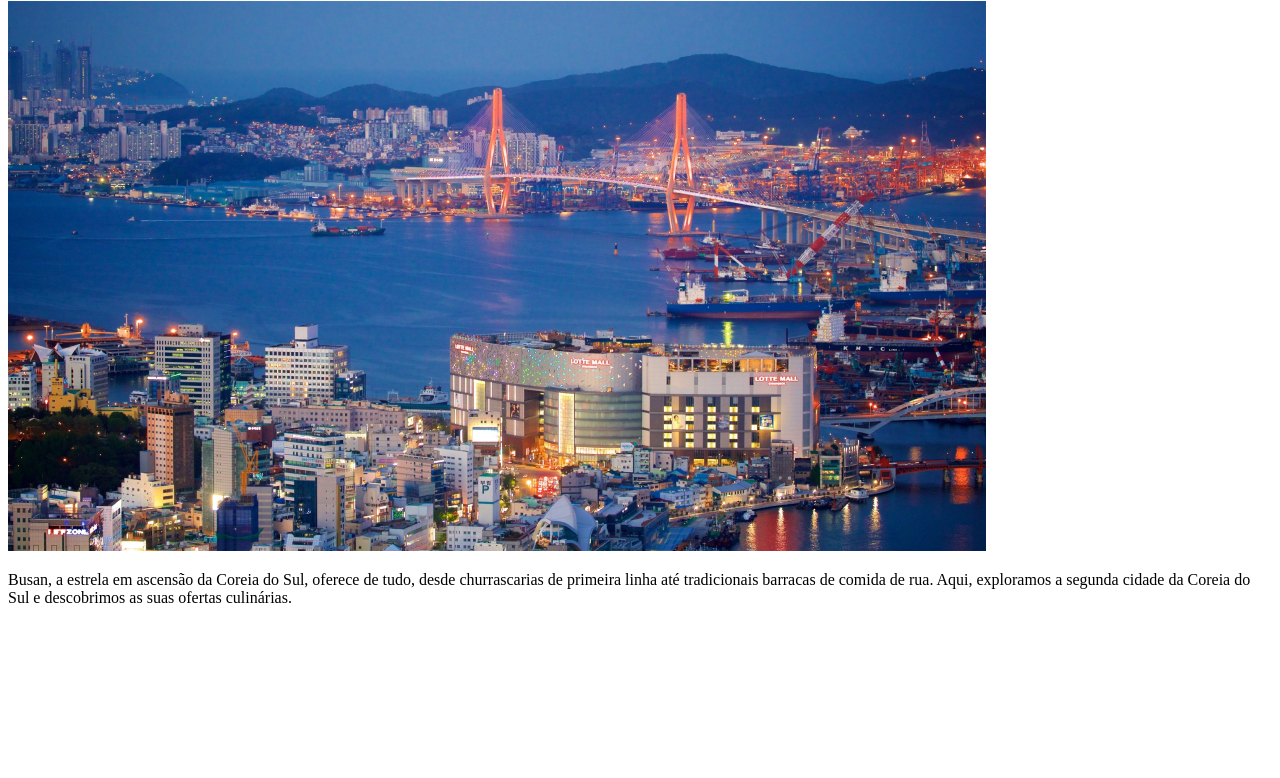
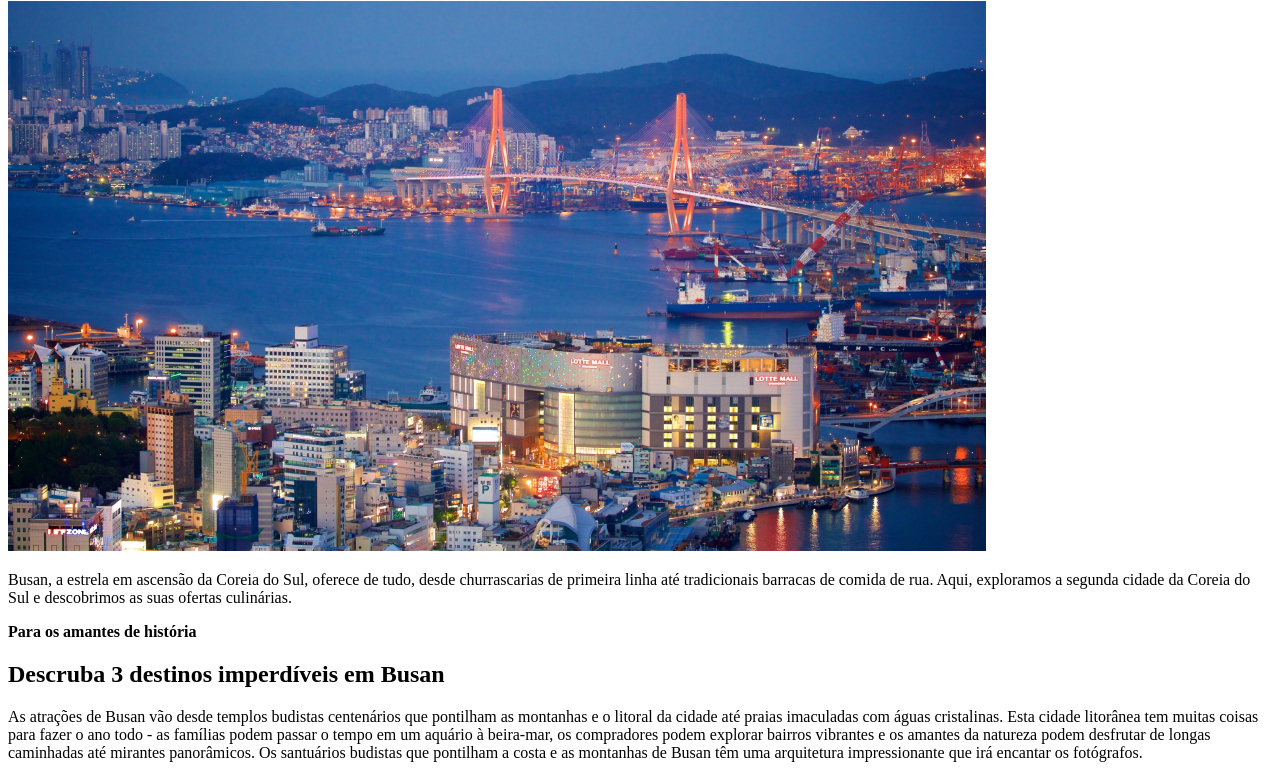
Before and after one commit to priscila0508/locais_turisticos, a plain HTML site: page index.html in a window 1280 px wide. Shown: the part 105-883 px from the top of the page. Before the commit the page ends 800 px from the top, so only its background shows below. Drawn offline with Linux system fonts and the light colour scheme.

Commit message:
Criação da section.amantes-histiria

```diff
--- a/index.html
+++ b/index.html
@@ -14,7 +14,13 @@
             <p>Busan, a estrela em ascensão da Coreia do Sul, oferece de tudo, desde churrascarias de primeira linha até tradicionais barracas de comida de rua. Aqui, exploramos a segunda cidade da Coreia do Sul e descobrimos as suas ofertas culinárias.</p>
         </header>
         <div class="divider"></div>
-        <main></main>
+        <main>
+            <section class="amantes-historia">
+                 <strong>Para os amantes de história</strong>
+                 <h2>Descruba 3 destinos imperdíveis em Busan</h2>
+                 <p>As atrações de Busan vão desde templos budistas centenários que pontilham as montanhas e o litoral da cidade até praias imaculadas com águas cristalinas. Esta cidade litorânea tem muitas coisas para fazer o ano todo - as famílias podem passar o tempo em um aquário à beira-mar, os compradores podem explorar bairros vibrantes e os amantes da natureza podem desfrutar de longas caminhadas até mirantes panorâmicos. Os santuários budistas que pontilham a costa e as montanhas de Busan têm uma arquitetura impressionante que irá encantar os fotógrafos.</p>
+            </section>
+        </main>
     </div>
 </body>
 </html>
```
